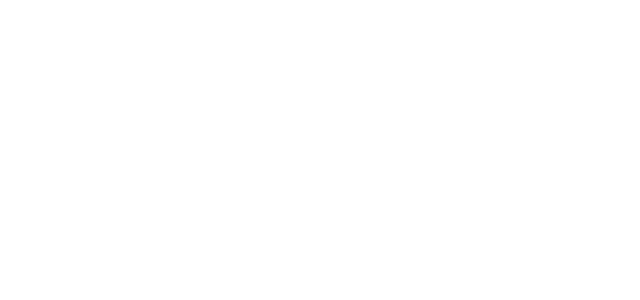
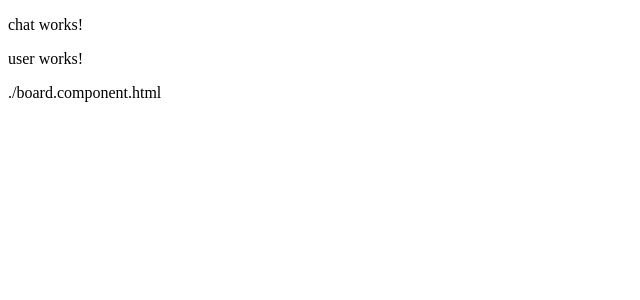
Before and after one commit to Josefine-Gm-Paaske/chatappfrontend, an Angular app: page / in a window 1280 px wide. Shown: the top 300 px of the page, without its empty margins (0-640 px from the left). Built offline with nearby package versions, Linux system fonts and the light colour scheme.

Commit message:
url removed

```diff
--- a/src/app/tic-tac-toe/board/board.component.ts
+++ b/src/app/tic-tac-toe/board/board.component.ts
@@ -2,7 +2,7 @@ import { Component, OnInit } from '@angular/core';
 
 @Component({
   selector: 'app-board',
-  templateUrl: './board.component.html',
+  template: './board.component.html',
   styleUrls: ['./board.component.scss']
 })
 export class BoardComponent implements OnInit {
```
